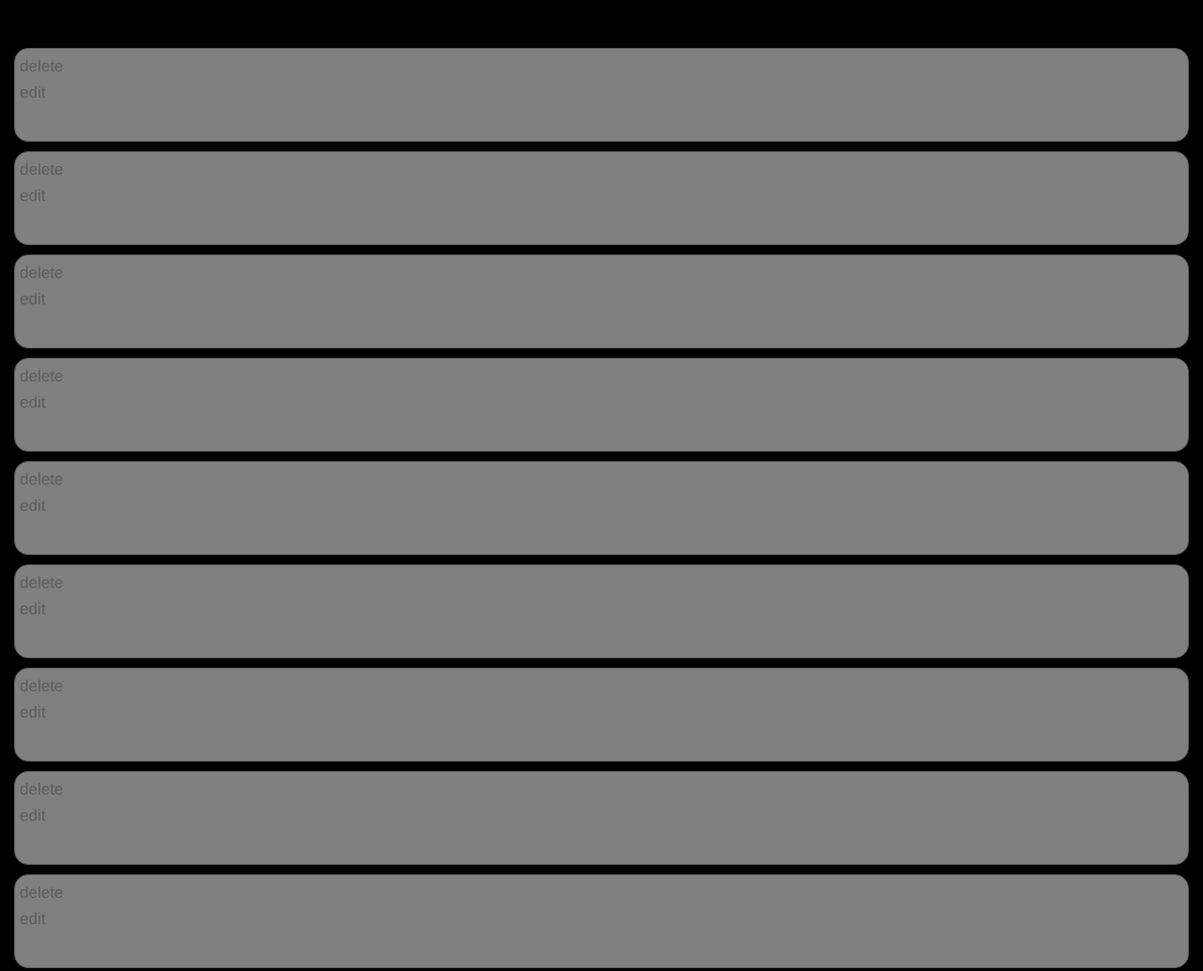
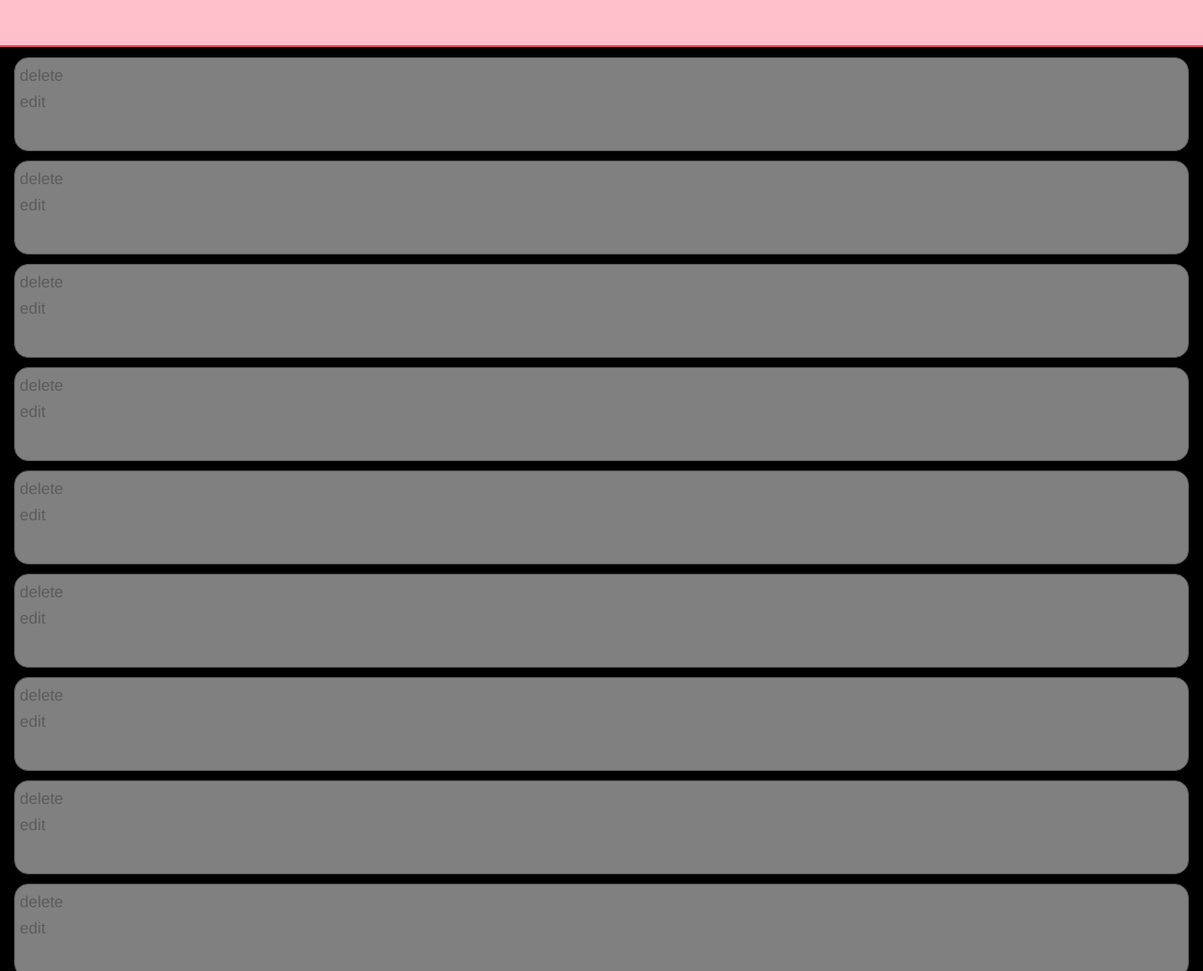
Before and after one commit to noahemiles/inventory-manager, a plain HTML site: page index.html in a window 1280 px wide. Shown: the top 1034 px of the page at 94% size. Drawn offline with Linux system fonts and the light colour scheme.

Commit message:
add header

```diff
--- a/index.html
+++ b/index.html
@@ -8,7 +8,9 @@
     <link rel="stylesheet" href="styles/styles.css">
 </head>
 <body>
-    <div id="content"></div>
+    <div id="header" class="header"></div>
+    <!-- .header -->
+    <div id="content" class="cf"></div>
 </body>
 
 <script src="scripts/createDivs.js"></script>
```
